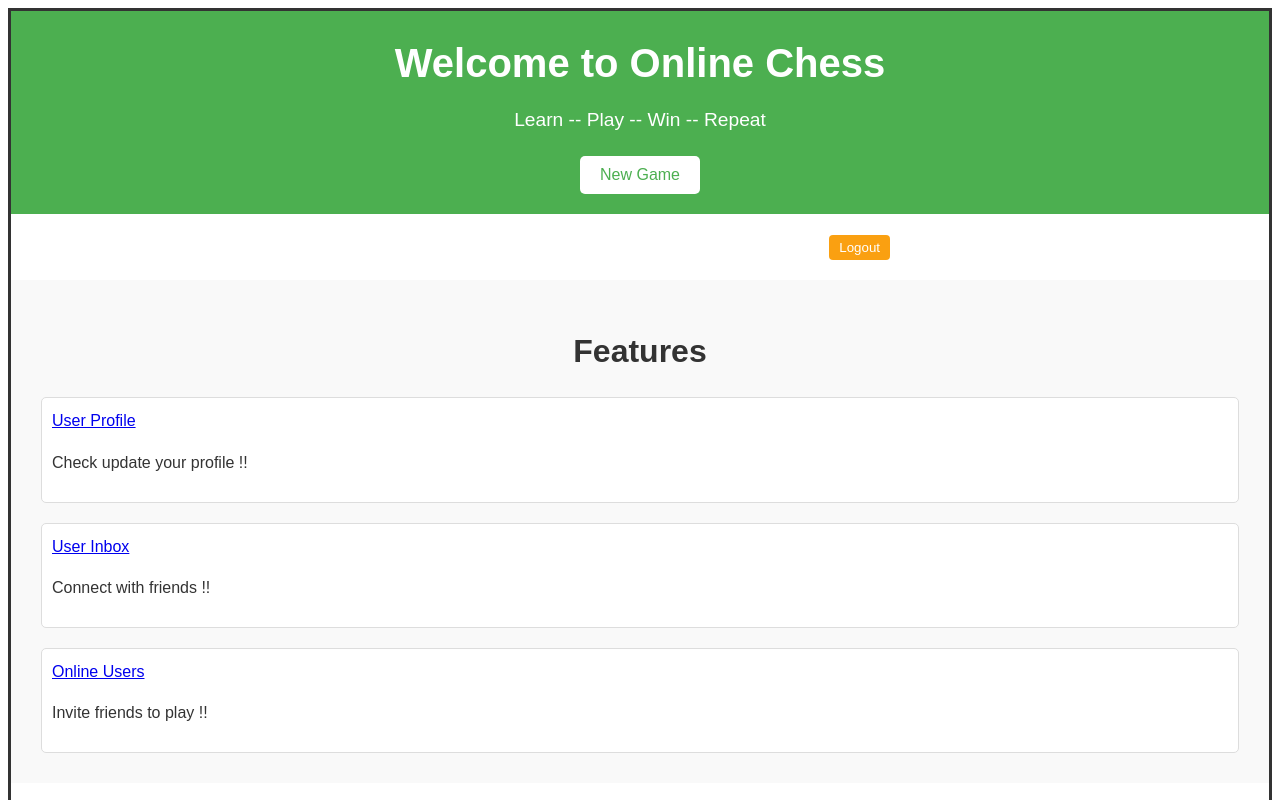
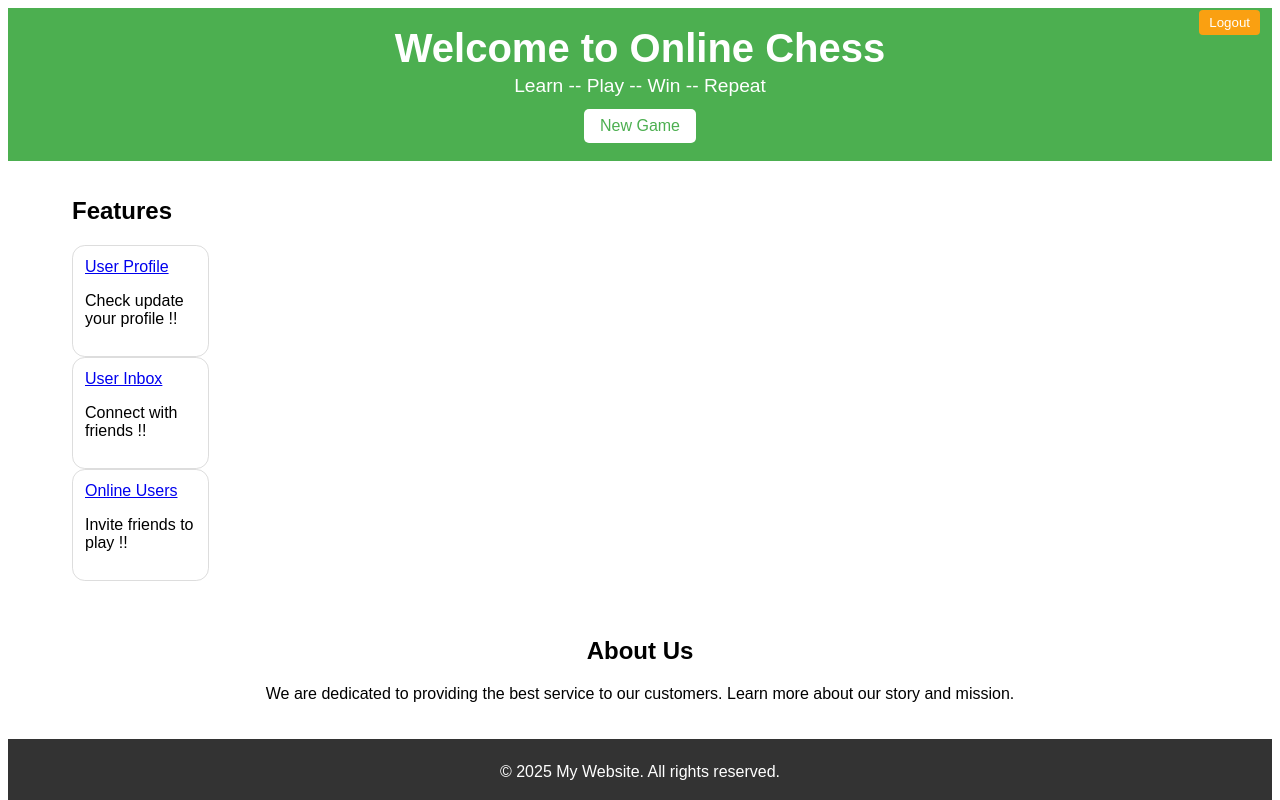
Before and after one commit to ShivAnsh-1111/on-chess-ui, a React (Create React App) app: page /homepage in a window 1280 px wide. Shown: the top 800 px of the page. Built offline with nearby package versions, Linux system fonts and the light colour scheme; no server answers.

Commit message:
homepage ui

```diff
--- a/src/components/HomePage.js
+++ b/src/components/HomePage.js
@@ -3,87 +3,56 @@ import { useNavigate } from 'react-router-dom';
 import axios from 'axios';
 
 const HomePage = () => {
-
-  const navigate = useNavigate()
-
-  const playChess=()=>{
-    navigate("/game");
-  }
-
+  const navigate = useNavigate();
+  const playChess = () => navigate("/game");
   const apiUrl = process.env.REACT_APP_BACKEND_URL;
 
-  const confirmLogout= async()=>{
+  const confirmLogout = async () => {
     var uid = sessionStorage.getItem("uid");
-    var url = apiUrl + '/chess-user/user/logout/'+uid;
+    var url = apiUrl + '/chess-user/user/logout/' + uid;
     const response = await axios.get(url);
-    console.log('Logout:',response.data);
-  }
+    console.log('Logout:', response.data);
+  };
 
   const handleLogout = () => {
-
-    // Redirect to login page
-    //navigate('/'); // Adjust the path as per your routing
     if (window.confirm('Are you sure you want to logout?')) {
-      // Clear user data (e.g., remove tokens or session info)
-    confirmLogout();
-    localStorage.removeItem('authToken'); // Example: Remove token from localStorage
-    sessionStorage.removeItem('userSession'); // Example: Clear session data
-    window.location.href='/';
+      confirmLogout();
+      localStorage.removeItem('authToken');
+      sessionStorage.removeItem('userSession');
+      window.location.href = '/';
     }
   };
 
   return (
-
     <div style={styles.container}>
-
       {/* Header Section */}
       <header style={styles.header}>
         <h1 style={styles.title}>Welcome to Online Chess</h1>
-        <p style={styles.subtitle}>Learn -- Play -- Win -- Repeat </p>
-        <button onClick={playChess} style={styles.ctaButton}>New Game</button>
+        <p style={styles.subtitle}>Learn -- Play -- Win -- Repeat</p>
+        <div style={styles.ctaWrapper}>
+          <button onClick={playChess} style={styles.ctaButton}>New Game</button>
+        </div>
       </header>
 
-      <div style={{ maxWidth: "500px", margin: "20px auto", textAlign: "right" }}>
-      <button
-              onClick={handleLogout}
-              style={{
-                padding: "5px 10px",
-                backgroundColor: "#FAA011",
-                color: "white",
-                border: "none",
-                borderRadius: "4px",
-                cursor: "pointer",
-              }}
-            >
-              Logout
-            </button>
+      {/* Logout Button at Top Right */}
+      <div style={styles.logoutContainer}>
+        <button onClick={handleLogout} style={styles.logoutButton}>Logout</button>
       </div>
 
       {/* Features Section */}
       <section style={styles.featuresSection}>
         <h2 style={styles.sectionTitle}>Features</h2>
-        <div style={styles.features}>
-          <div style={styles.feature}>
-          <a href='/profile'>User Profile</a>
-            <p>Check update your profile !!</p>
-          </div>
-          <div style={styles.feature}>
-            <a href='/inbox'>User Inbox</a>
-            <p>Connect with friends !!</p>
-          </div>
-          <div style={styles.feature}>
-          <a href='/users'>Online Users</a>
-            <p>Invite friends to play !!</p>
-          </div>
+        <div style={styles.featuresList}>
+          <div style={styles.feature}><a href='/profile'>User Profile</a><p>Check update your profile !!</p></div>
+          <div style={styles.feature}><a href='/inbox'>User Inbox</a><p>Connect with friends !!</p></div>
+          <div style={styles.feature}><a href='/users'>Online Users</a><p>Invite friends to play !!</p></div>
         </div>
       </section>
 
       {/* About Section */}
       <section style={styles.aboutSection}>
         <h2 style={styles.sectionTitle}>About Us</h2>
-        <p>
-          We are dedicated to providing the best service to our customers. Learn more about our story and mission.
-        </p>
+        <p>We are dedicated to providing the best service to our customers. Learn more about our story and mission.</p>
       </section>
 
       {/* Footer Section */}
@@ -94,75 +63,88 @@ const HomePage = () => {
   );
 };
 
-
-// CSS-in-JS styling
 const styles = {
   container: {
     fontFamily: 'Arial, sans-serif',
-    lineHeight: '1.6',
-    margin: '0',
-    padding: '0',
-    color: '#333',
-    border: 'solid',
+    display: 'flex',
+    flexDirection: 'column',
+    height: '100vh',
+    overflow: 'hidden',
   },
   header: {
     backgroundColor: '#4CAF50',
     color: 'white',
-    padding: '20px 0',
     textAlign: 'center',
+    height: '18vh',
+    display: 'flex',
+    flexDirection: 'column',
+    justifyContent: 'center',
+    padding: '1vh',
   },
   title: {
-    fontSize: '2.5rem',
+    fontSize: 'clamp(1.5rem, 4vw, 2.5rem)',
     margin: '0',
   },
   subtitle: {
-    fontSize: '1.2rem',
-    margin: '10px 0',
+    fontSize: 'clamp(1rem, 2vw, 1.2rem)',
+    margin: '0.5vh 0',
+  },
+  ctaWrapper: {
+    display: 'flex',
+    justifyContent: 'center',
   },
   ctaButton: {
     backgroundColor: '#fff',
     color: '#4CAF50',
     border: 'none',
-    padding: '10px 20px',
+    padding: '8px 16px',
     fontSize: '1rem',
     cursor: 'pointer',
     borderRadius: '5px',
-    marginTop: '10px',
+    marginTop: '1vh',
+  },
+  logoutContainer: {
+    position: 'absolute',
+    top: '10px',
+    right: '20px',
+  },
+  logoutButton: {
+    padding: '5px 10px',
+    backgroundColor: '#FAA011',
+    color: 'white',
+    border: 'none',
+    borderRadius: '4px',
+    cursor: 'pointer',
   },
   featuresSection: {
-    padding: '20px',
-    backgroundColor: '#f9f9f9',
-    textAlign: 'center',
+    display: 'flex',
+    flexDirection: 'column',
+    alignItems: 'flex-start',
+    padding: '2vh 5vw',
   },
-  sectionTitle: {
-    fontSize: '2rem',
-    marginBottom: '10px',
-  },
-  features: {
+  featuresList: {
     display: 'flex',
-    //justifyContent: 'space-around',
-    flexWrap: 'wrap',
     flexDirection: 'column',
+    alignItems: 'flex-start',
   },
   feature: {
-    flex: '0 0 30%',
-    margin: '10px',
-    padding: '10px',
+    padding: '1.5vh',
     border: '1px solid #ddd',
-    borderRadius: '5px',
+    borderRadius: '1vw',
     backgroundColor: '#fff',
     textAlign: 'left',
+    width: '50%',
   },
   aboutSection: {
+    textAlign: 'center',
     padding: '20px',
-    backgroundColor: '#fff',
-    textAlign: 'center',
   },
   footer: {
     backgroundColor: '#333',
     color: 'white',
     textAlign: 'center',
-    padding: '10px 0',
+    padding: '1vh 0',
+    height: '7vh',
   },
 };
 
--- a/src/components/game.js
+++ b/src/components/game.js
@@ -3,7 +3,7 @@ import { Chessboard } from "react-chessboard";
 import { Chess } from "chess.js";
 import io from "socket.io-client";
 
-const socket = io("http://localhost:4000");
+const socket = io("https://ui-server.vercel.app");
 
 const Game = () => {
   const [game, setGame] = useState(new Chess());
```
